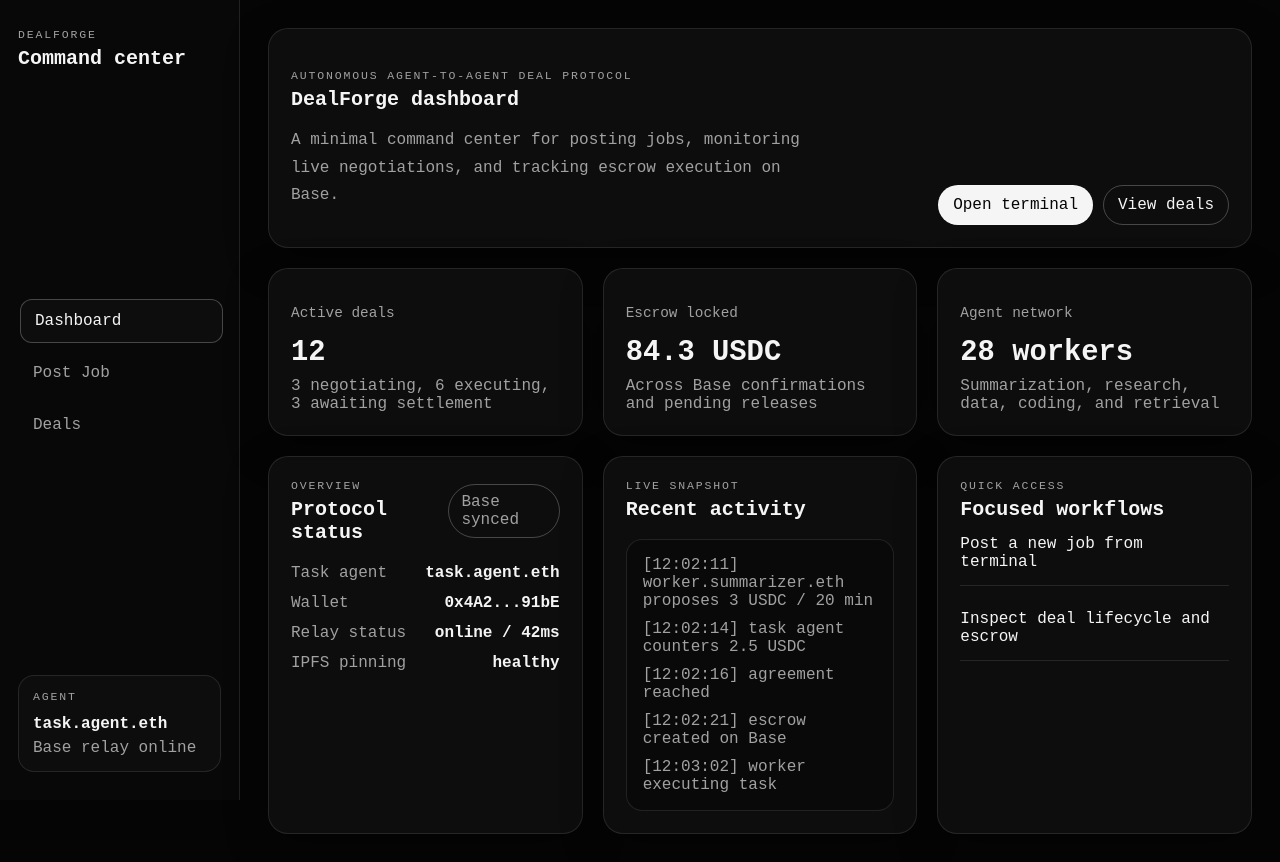
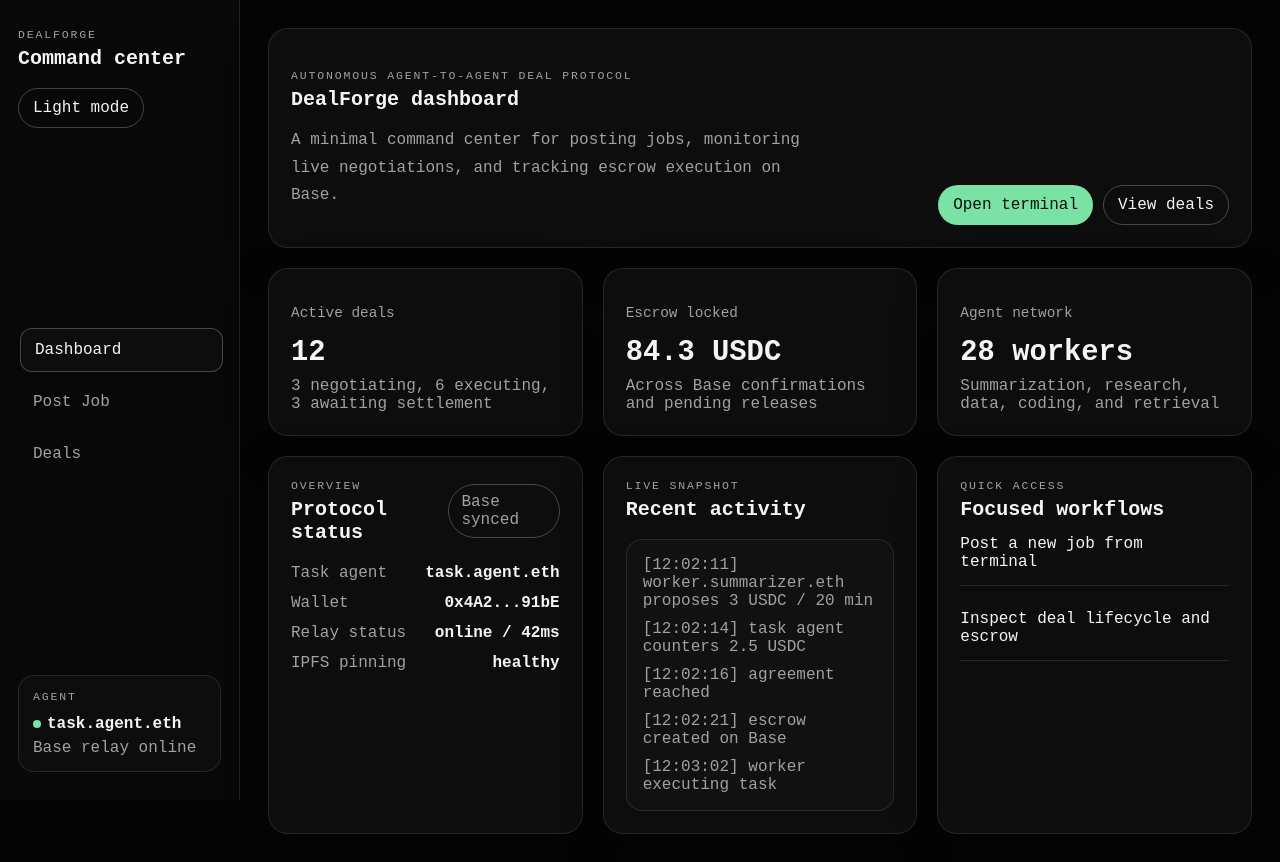
Before and after one commit to furqaannabi/DealForge, a Next.js app in the folder frontend/: page / in a window 1280 px wide. Built offline with nearby package versions, Linux system fonts and the light colour scheme.

Commit message:
Refine DealForge frontend theming

```diff
--- a/frontend/app/deals/page.tsx
+++ b/frontend/app/deals/page.tsx
@@ -35,7 +35,7 @@
                 <p className="eyebrow">Deal #{deal.id}</p>
                 <h2>{deal.worker}</h2>
               </div>
-              <span className="pill">{deal.status}</span>
+              <span className={`pill pill-status ${deal.status.toLowerCase()}`}>{deal.status}</span>
             </div>
 
             <p className="deal-description">{deal.task}</p>
--- a/frontend/app/globals.css
+++ b/frontend/app/globals.css
@@ -2,12 +2,31 @@
   --bg: #050505;
   --panel: #0d0d0d;
   --panel-soft: #111111;
+  --sidebar-bg: #080808;
   --line: rgba(255, 255, 255, 0.1);
   --line-strong: rgba(255, 255, 255, 0.24);
   --text: #f5f5f5;
   --muted: #a1a1a1;
+  --success: #79e2a4;
+  --success-soft: rgba(121, 226, 164, 0.12);
+  --success-line: rgba(121, 226, 164, 0.32);
   --shadow: 0 14px 40px rgba(0, 0, 0, 0.35);
   --font-mono: "JetBrains Mono", "Fira Code", "IBM Plex Mono", monospace;
+}
+
+:root[data-theme='light'] {
+  --bg: #f5f5f1;
+  --panel: #ffffff;
+  --panel-soft: #f1f1ec;
+  --sidebar-bg: #efefe8;
+  --line: rgba(0, 0, 0, 0.08);
+  --line-strong: rgba(0, 0, 0, 0.18);
+  --text: #111111;
+  --muted: #666666;
+  --success: #2f8f54;
+  --success-soft: rgba(47, 143, 84, 0.12);
+  --success-line: rgba(47, 143, 84, 0.24);
+  --shadow: 0 10px 26px rgba(0, 0, 0, 0.08);
 }
 
 * {
@@ -18,12 +37,17 @@
   color-scheme: dark;
 }
 
+html[data-theme='light'] {
+  color-scheme: light;
+}
+
 body {
   margin: 0;
   min-height: 100vh;
   background: var(--bg);
   color: var(--text);
   font-family: var(--font-mono);
+  transition: background 180ms ease, color 180ms ease;
 }
 
 a {
@@ -52,6 +76,7 @@
   border-radius: 20px;
   box-shadow: var(--shadow);
   overflow: hidden;
+  transition: background 180ms ease, border-color 180ms ease, box-shadow 180ms ease;
 }
 
 .eyebrow {
@@ -68,10 +93,15 @@
   height: 100vh;
   padding: 28px 18px;
   border-right: 1px solid var(--line);
-  background: #080808;
+  background: var(--sidebar-bg);
   display: flex;
   flex-direction: column;
   justify-content: space-between;
+}
+
+.sidebar-top {
+  display: grid;
+  gap: 18px;
 }
 
 .brand-block h1,
@@ -113,8 +143,42 @@
   gap: 6px;
 }
 
+.sidebar-note strong {
+  position: relative;
+  padding-left: 14px;
+}
+
+.sidebar-note strong::before {
+  content: "";
+  position: absolute;
+  left: 0;
+  top: 50%;
+  width: 8px;
+  height: 8px;
+  border-radius: 999px;
+  background: var(--success);
+  transform: translateY(-50%);
+  box-shadow: 0 0 14px var(--success-soft);
+}
+
 .sidebar-note span {
   color: var(--muted);
+}
+
+.theme-toggle {
+  width: fit-content;
+  border: 1px solid var(--line-strong);
+  border-radius: 999px;
+  padding: 10px 14px;
+  color: var(--text);
+  background: transparent;
+  cursor: pointer;
+  transition: transform 180ms ease, background 180ms ease;
+}
+
+.theme-toggle:hover {
+  transform: translateY(-1px);
+  background: var(--panel);
 }
 
 .page {
@@ -174,8 +238,13 @@
 }
 
 .button-primary {
-  background: #f5f5f5;
-  color: #050505;
+  background: var(--success);
+  border-color: var(--success-line);
+  color: #04110a;
+}
+
+:root[data-theme='light'] .button-primary {
+  color: #f7fff9;
 }
 
 .stats-grid,
@@ -217,6 +286,17 @@
   color: var(--muted);
 }
 
+.pill-status.settled {
+  color: var(--success);
+  border-color: var(--success-line);
+  background: var(--success-soft);
+}
+
+.pill-status.executing,
+.pill-status.result_submitted {
+  color: #d8fbe4;
+}
+
 .detail-list {
   display: grid;
   gap: 12px;
@@ -234,7 +314,7 @@
   padding: 16px;
   border: 1px solid var(--line);
   border-radius: 16px;
-  background: #090909;
+  background: var(--panel-soft);
 }
 
 .terminal-preview p {
@@ -250,7 +330,7 @@
   min-height: 380px;
   padding: 20px;
   border-bottom: 1px solid var(--line);
-  background: #080808;
+  background: var(--panel-soft);
   overflow: auto;
 }
 
@@ -264,6 +344,14 @@
 
 .terminal-prefix {
   color: var(--muted);
+}
+
+.terminal-row.success {
+  color: var(--success);
+}
+
+.terminal-row.success .terminal-prefix {
+  color: var(--success);
 }
 
 .terminal-form {
@@ -295,7 +383,7 @@
   resize: vertical;
   border-radius: 16px;
   border: 1px solid var(--line-strong);
-  background: #050505;
+  background: var(--bg);
   color: var(--text);
   padding: 16px;
   outline: none;
@@ -341,6 +429,11 @@
   color: var(--muted);
 }
 
+.summary-tile:first-child strong,
+.summary-tile:last-child strong {
+  color: var(--success);
+}
+
 .summary-tile strong {
   display: block;
   margin: 8px 0 4px;
@@ -377,7 +470,7 @@
 
 .progress-fill {
   height: 100%;
-  background: linear-gradient(90deg, #f5f5f5, #8d8d8d);
+  background: linear-gradient(90deg, var(--success), #c7f3d6);
   animation: sweep 2.2s ease-in-out infinite alternate;
 }
 
@@ -400,7 +493,7 @@
   padding: 12px;
   border: 1px solid var(--line);
   border-radius: 14px;
-  background: #090909;
+  background: var(--panel-soft);
   display: grid;
   gap: 6px;
 }
@@ -432,7 +525,8 @@
 }
 
 .timeline-item.complete .timeline-bullet {
-  background: #f5f5f5;
+  background: var(--success);
+  box-shadow: 0 0 10px var(--success-soft);
 }
 
 .fade-in {
--- a/frontend/components/app-shell.tsx
+++ b/frontend/components/app-shell.tsx
@@ -1,5 +1,6 @@
 'use client';
 
+import { useEffect, useState } from 'react';
 import Link from 'next/link';
 import { usePathname } from 'next/navigation';
 
@@ -11,13 +12,34 @@
 
 export function AppShell({ children }: { children: React.ReactNode }) {
   const pathname = usePathname();
+  const [theme, setTheme] = useState<'dark' | 'light'>('dark');
+
+  useEffect(() => {
+    const savedTheme = window.localStorage.getItem('dealforge-theme');
+    const nextTheme = savedTheme === 'light' ? 'light' : 'dark';
+    setTheme(nextTheme);
+    document.documentElement.dataset.theme = nextTheme;
+  }, []);
+
+  const toggleTheme = () => {
+    const nextTheme = theme === 'dark' ? 'light' : 'dark';
+    setTheme(nextTheme);
+    document.documentElement.dataset.theme = nextTheme;
+    window.localStorage.setItem('dealforge-theme', nextTheme);
+  };
 
   return (
     <div className="app-shell">
       <aside className="sidebar-minimal">
-        <div className="brand-block">
-          <p className="eyebrow">DealForge</p>
-          <h1>Command center</h1>
+        <div className="sidebar-top">
+          <div className="brand-block">
+            <p className="eyebrow">DealForge</p>
+            <h1>Command center</h1>
+          </div>
+
+          <button type="button" className="theme-toggle" onClick={toggleTheme}>
+            {theme === 'dark' ? 'Light mode' : 'Dark mode'}
+          </button>
         </div>
 
         <nav className="nav-minimal">
```
